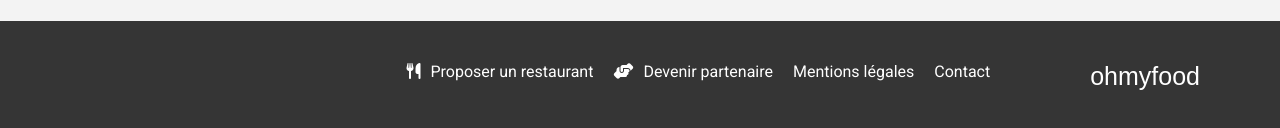
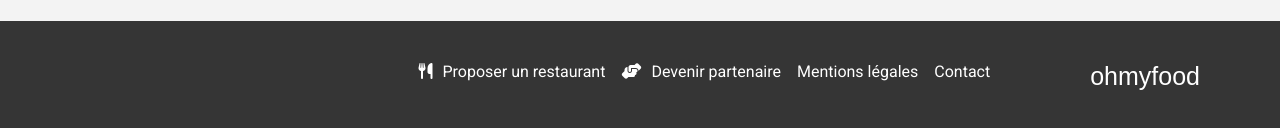
Before and after one commit to Andoniaina-Manantsoa/projet3-openclassrooms, a website: page index.html in a window 1280 px wide. Shown: the part 1221-1349 px from the top of the page. Drawn offline with Linux system fonts and the light colour scheme; a web font is replaced by a local one.

Commit message:
modif reponsive final

```diff
--- a/index.html
+++ b/index.html
@@ -163,6 +163,7 @@
     </main>
 
     <footer class="main-footer">
+        <div class="footer-container">
             <!--LOGO-->
             <div class="footer-logo">
                 <h1 class="logo">ohmyfood</h1>
@@ -176,6 +177,8 @@
                     <li><a href="mailto:contact@monadresse.com">Contact</a></li>
                 </ul>
             </div>
+        </div>
+
     </footer>
     <div class="loader"></div>
 </body>
--- a/sass/_design.scss
+++ b/sass/_design.scss
@@ -399,21 +399,29 @@ $background-color-card: #ffffff;
 .main-footer {
     background-color: #353535;
     width: 100%;
+    max-width: none;
     height: 100%;
     max-height: 210px;
+
+    @media (min-width : 768px) {
+        height: 100%;
+        max-height: 114px;
+        padding: 40px 80px;
+    }
+}
+
+.footer-container {
     display: flex;
     flex-direction: column;
     padding: 15px;
     gap: 15px;
+    height: auto;
 
     @media (min-width : 768px) {
         width: 100%;
-        height: 100%;
-        max-height: 114px;
+        max-width: 1850px;
         flex-direction: row-reverse;
-        align-items: flex-end;
-        justify-content: space-between;
-        padding: 40px 80px;
+        padding: 0;
         gap: 100px;
     }
 }
@@ -428,13 +436,12 @@ $background-color-card: #ffffff;
     @media (min-width : 768px) {
         display: flex;
         align-items: flex-end;
-        padding: 0;
     }
 }
 
 .footer-list {
     @media (min-width : 768px) {
-        width: auto;
+        width: 661px;
         height: 30px;
         display: flex;
         align-items: flex-end;
@@ -449,7 +456,7 @@ $background-color-card: #ffffff;
         @media (min-width : 768px) {
             margin-left: auto;
             display: flex;
-            gap: 20px;
+            gap: 16px;
         }
 
         li {
```
Also changed, not shown: css/style.css, 2 other files. Lines whose indentation alone changed are shown as unchanged.
